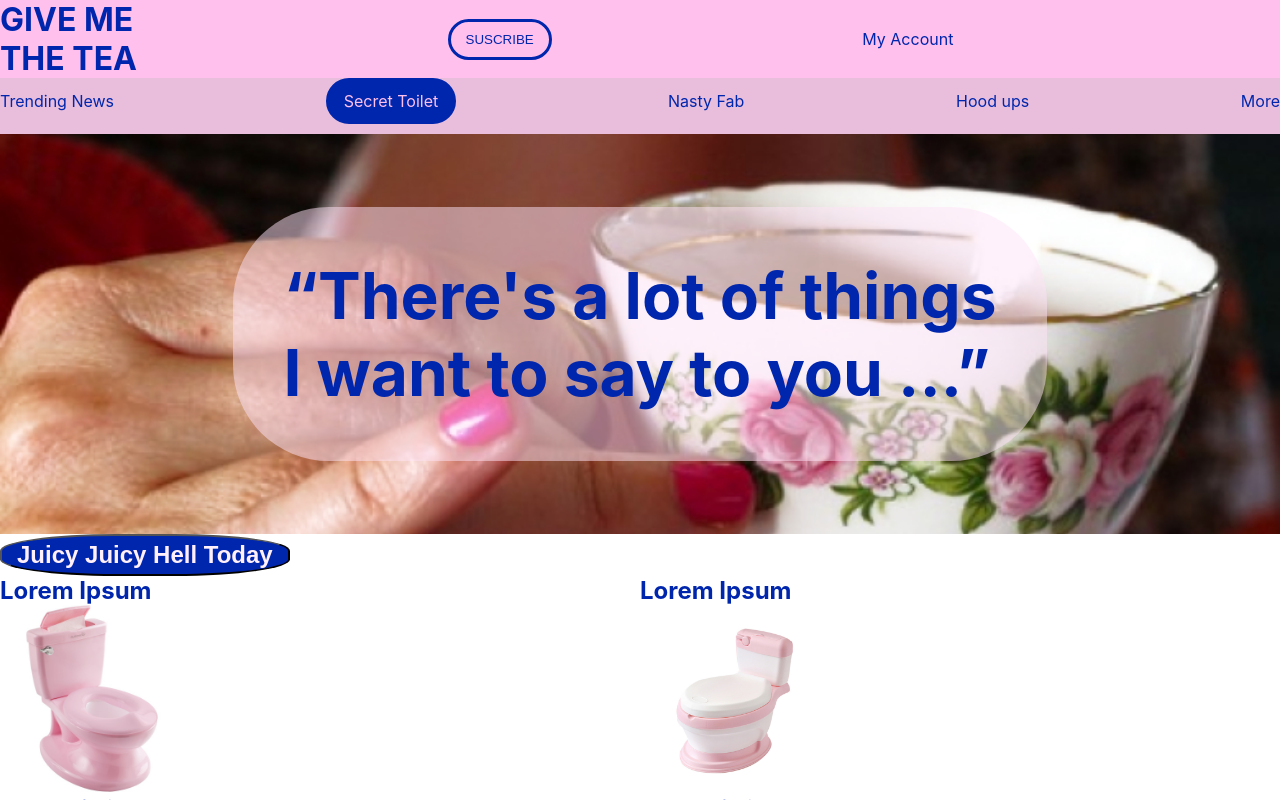
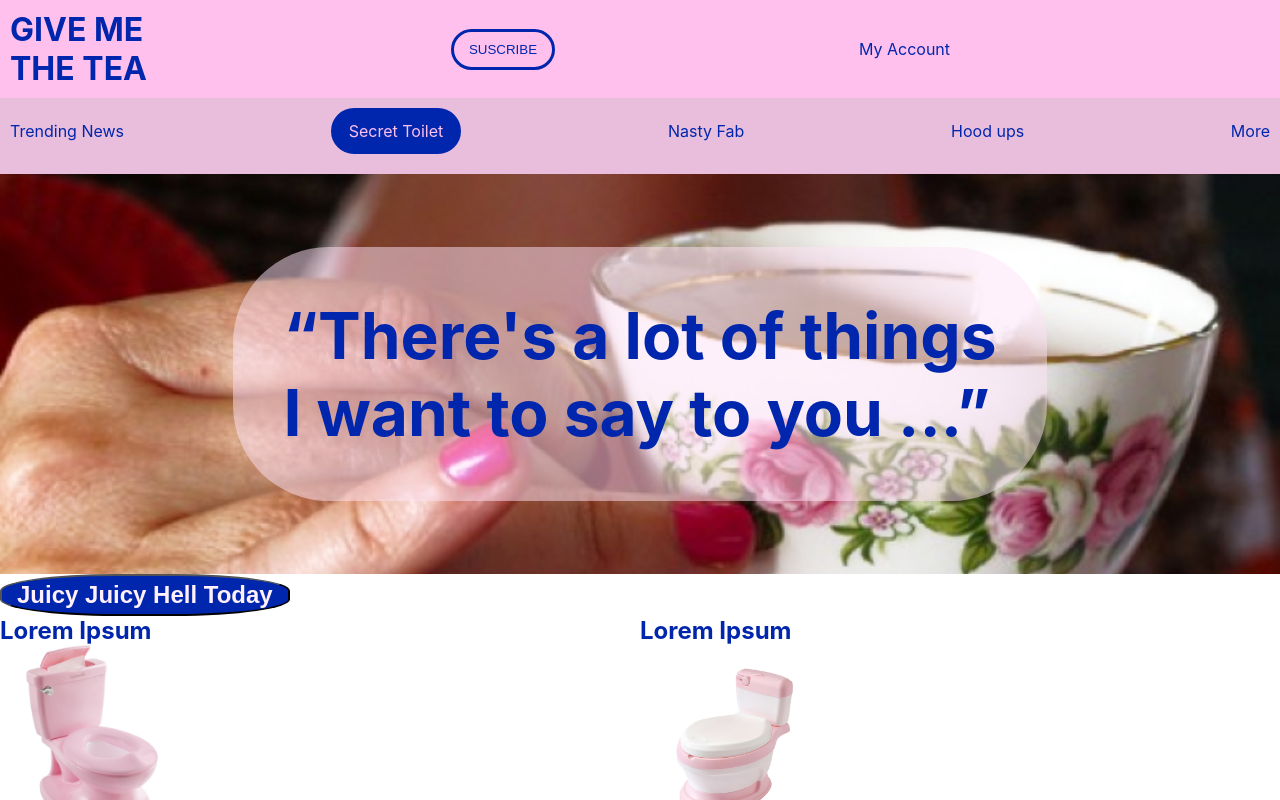
Before and after one commit to Gissell10/collabathon, a React (Create React App) app: page / in a window 1280 px wide. Shown: the top 800 px of the page. Built offline with nearby package versions, Linux system fonts and the light colour scheme; some icons are missing.

Commit message:
padding nav bar

```diff
--- a/src/App.css
+++ b/src/App.css
@@ -18,6 +18,7 @@ ul {
   display: flex;
   justify-content: space-between;
   align-items: center;
+  padding: 10px;
 }
 .btn-suscribe {
   background-color: #ffc0ed;
@@ -38,6 +39,7 @@ ul {
   display: flex;
   justify-content: space-between;
   align-items: center;
+  padding: 10px;
 }
 
 .Articles {
```
